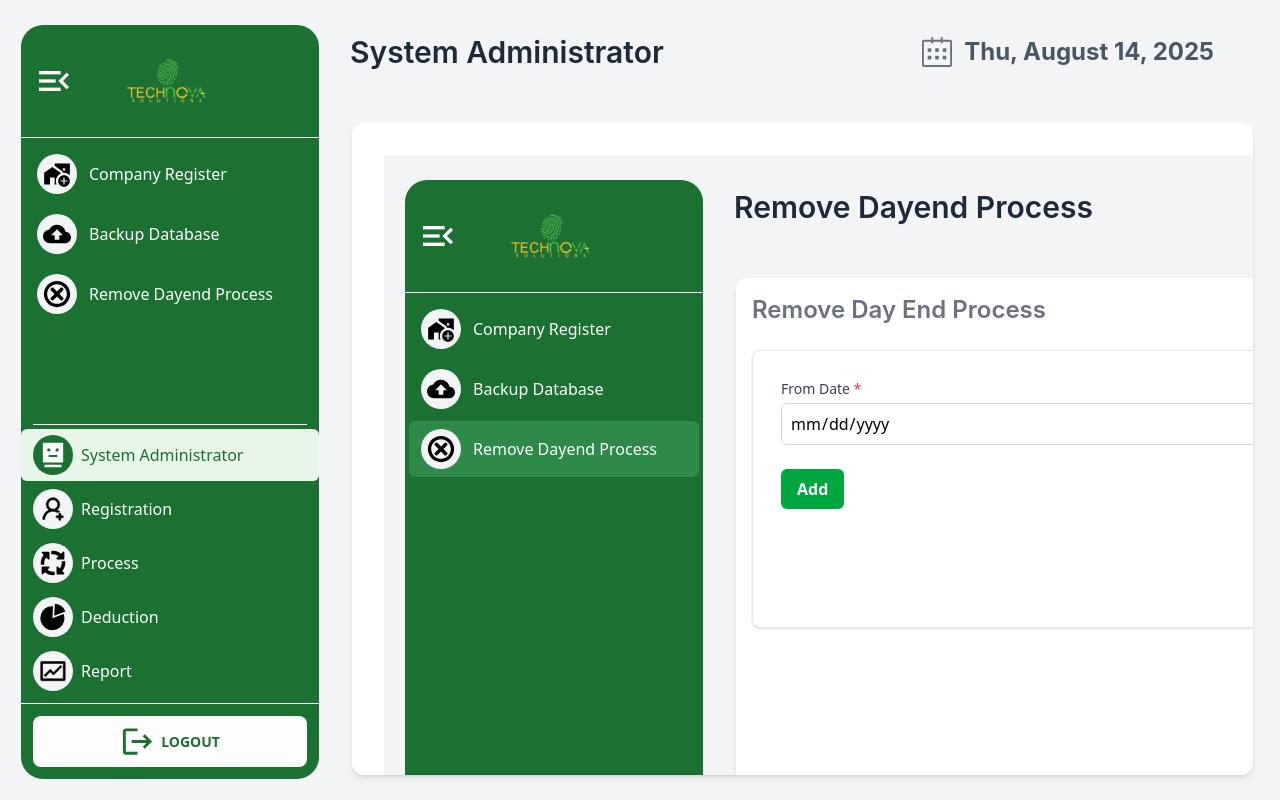
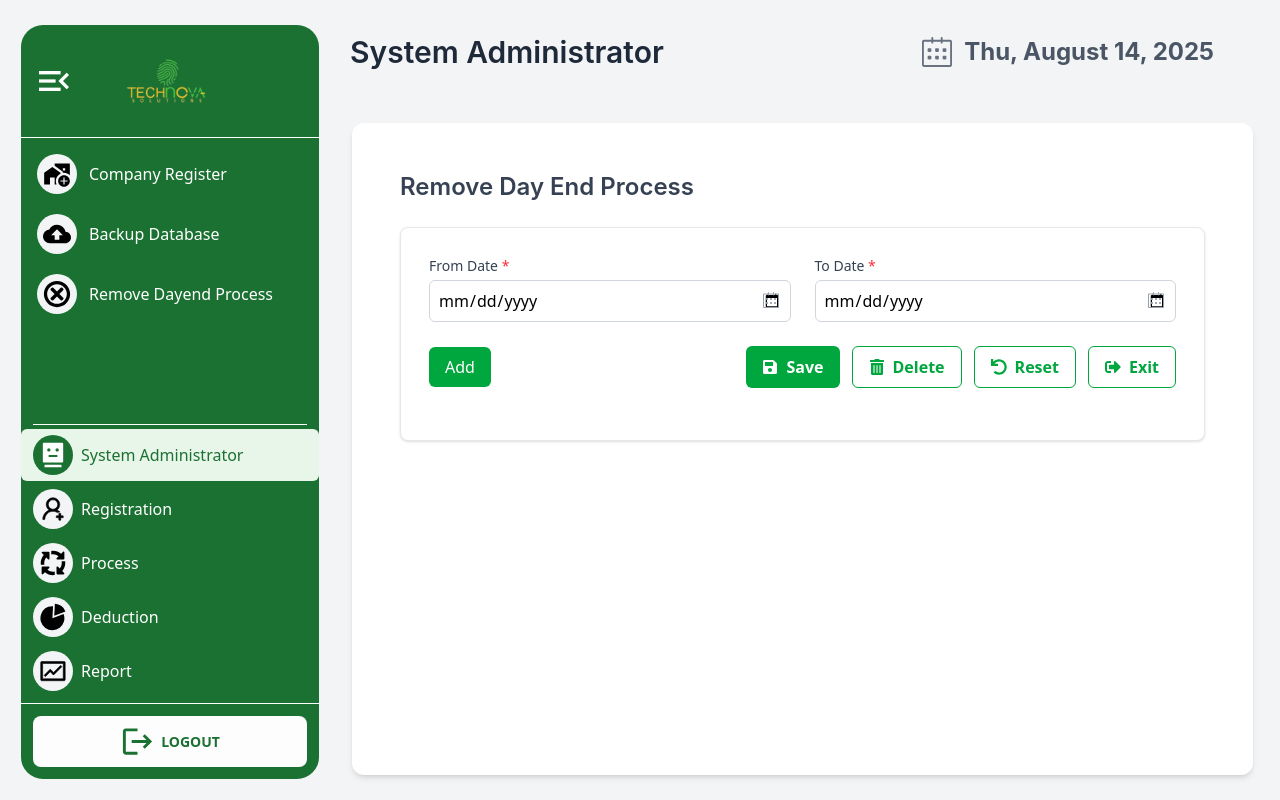
Before and after one commit to kethakabinoth/payroll-technova, a React (Vite) app in the folder Frontend/: page /remove-dayend-process in a window 1280 px wide. Built offline with nearby package versions, Linux system fonts and the light colour scheme.

Commit message:
create RemoveDayEndProcess

```diff
--- a/Frontend/src/Pages/RemoveDayEndProcess.jsx
+++ b/Frontend/src/Pages/RemoveDayEndProcess.jsx
@@ -1,80 +1,15 @@
 // src/pages/RemoveDayEndProcess.jsx
 import React, { useState } from "react";
-import { useNavigate } from "react-router-dom";
 import { SlCalender } from "react-icons/sl";
-import { AiFillRobot, AiOutlineUserAdd, AiOutlineFund } from "react-icons/ai";
-import { FaArrowsSpin } from "react-icons/fa6";
 import { FaSave, FaTrashAlt, FaUndo, FaSignOutAlt } from "react-icons/fa";
-import { GiPieChart, GiCancel } from "react-icons/gi";
-import { MdLogout, MdAddHomeWork, MdBackup } from "react-icons/md";
-import icon from "../assets/icon.png";
-import logo from "../assets/logoN.png";
 
 const RemoveDayEndProcess = () => {
-  const [activeMenu, setActiveMenu] = useState("Remove Dayend Process");
-  const [sidebarCollapsed, setSidebarCollapsed] = useState(false);
-  const [currentDate] = useState(new Date());
-  const navigate = useNavigate();
-
-  // Form state
-  const [formData, setFormData] = useState({
-    fromDate: "",
-    toDate: ""
-  });
-
-  // Table data state
+  const [formData, setFormData] = useState({ fromDate: "", toDate: "" });
   const [tableData, setTableData] = useState([]);
-
-  const toggleSidebar = () => {
-    setSidebarCollapsed(!sidebarCollapsed);
-  };
-
-  const formatDate = (date) =>
-    date.toLocaleString("en-US", {
-      day: "numeric",
-      weekday: "short",
-      year: "numeric",
-      month: "long",
-    });
-
-  const handleMenuClick = (menuName) => {
-    setActiveMenu(menuName);
-    switch(menuName) {
-      case "System Administrator":
-        navigate("/");
-        break;
-      case "Company Register":
-        navigate("/company-register");
-        break;
-      case "Backup Database":
-        navigate("/backup-database");
-        break;
-      case "Remove Dayend Process":
-        navigate("/remove-dayend-process");
-        break;
-      case "Registration":
-        navigate("/registration");
-        break;
-      case "Process":
-        navigate("/process");
-        break;
-      case "Deduction":
-        navigate("/deduction");
-        break;
-      case "Report":
-        navigate("/report");
-        break;
-      default:
-        break;
-    }
-  };
 
   const handleInputChange = (e) => {
     const { name, value } = e.target;
-    setFormData(prev => ({
-      ...prev,
-      [name]: value
-    }));
+    setFormData(prev => ({ ...prev, [name]: value }));
   };
 
   const handleAdd = () => {
@@ -82,304 +17,68 @@ const RemoveDayEndProcess = () => {
       alert("Please select both dates");
       return;
     }
-
-    // Generate mock data for the table
-    const mockData = [
-      {
-        date: "2023-10-01",
-        employeeNo: "EMP001",
-        employeeName: "John Doe",
-        inTime: "08:00 AM",
-        outTime: "05:00 PM"
-      },
-      {
-        date: "2023-10-02",
-        employeeNo: "EMP002",
-        employeeName: "Jane Smith",
-        inTime: "08:30 AM",
-        outTime: "05:30 PM"
-      }
-    ];
-
-    setTableData(mockData);
+    setTableData([
+      { date: "2025-01-05", employeeNo: "EMP001", employeeName: "John Doe", inTime: "08:00", outTime: "17:00" },
+      { date: "2025-01-06", employeeNo: "EMP002", employeeName: "Jane Smith", inTime: "08:30", outTime: "17:30" },
+    ]);
   };
 
-  const handleSave = () => {
-    // Implement save logic here
-    alert("Data saved successfully");
-  };
-
-  const handleDelete = () => {
-    setTableData([]);
-    alert("Data deleted successfully");
-  };
-
-  const handleReset = () => {
-    setFormData({ fromDate: "", toDate: "" });
-    setTableData([]);
-  };
-
-  const handleExit = () => {
-    navigate(-1);
-  };
-
-  const mainMenuItems = [
-    { name: "Company Register", icon: <MdAddHomeWork size={20} /> },
-    { name: "Backup Database", icon: <MdBackup size={20} /> },
-    { name: "Remove Dayend Process", icon: <GiCancel size={20} /> },
-  ];
-
-  const secondaryMenuItems = [
-    { name: "System Administrator", icon: <AiFillRobot size={20} /> },
-    {
-      name: "Registration",
-      icon: <AiOutlineUserAdd size={20} style={{ strokeWidth: "20" }} />,
-    },
-    { name: "Process", icon: <FaArrowsSpin size={20} /> },
-    { name: "Deduction", icon: <GiPieChart size={20} /> },
-    {
-      name: "Report",
-      icon: <AiOutlineFund size={20} style={{ strokeWidth: "20" }} />,
-    },
-  ];
+  const handleSave = () => alert("Data saved successfully");
+  const handleDelete = () => { setTableData([]); alert("Data deleted successfully"); };
+  const handleReset = () => { setFormData({ fromDate: "", toDate: "" }); setTableData([]); };
 
   return (
-    <div className="relative w-[1509px] h-[1024px] bg-gray-100">
-      {/* Header Section */}
-      <header className="absolute top-[34px] left-0 right-0 flex justify-between items-center px-6">
-        <h1
-          className={`font-[inter] text-3xl font-semibold text-gray-800 transition-all duration-300 ${
-            sidebarCollapsed ? "ml-[120px]" : "ml-[326px]"
-          }`}
-        >
-          {activeMenu}
-        </h1>
-        <div className="flex items-center mr-[42px] gap-3">
-          <SlCalender className="text-gray-500 text-3xl" />
-          <span className="text-2xl font-bold text-gray-600 font-[inter]">
-            {formatDate(currentDate)}
-          </span>
-        </div>
-      </header>
+    <div className="w-full h-full p-4">
+      <h2 className="text-2xl font-semibold text-gray-700 mb-6 font-[inter]">Remove Day End Process</h2>
 
-      {/* Sidebar Navigation */}
-      <nav
-        className={`absolute left-[21px] top-[25px] bottom-[21px] bg-[#1b7132] rounded-[22px] flex flex-col transition-all duration-300 ${
-          sidebarCollapsed ? "w-[80px]" : "w-[298px]"
-        } scrollbar-hide`}
-      >
-        {/* Logo Section */}
-        <div
-          className="p-4 border-b border-white border-opacity-20 cursor-pointer flex items-center"
-          onClick={toggleSidebar}
-          style={{ paddingLeft: "13px" }}
-        >
-          <div className="flex items-center gap-3">
-            <img src={icon} alt="Logo" className="w-10 h-10" />
-            {!sidebarCollapsed && (
-              <img src={logo} alt="LogoN" className="w-[80px] h-[80px] ml-10" />
-            )}
-          </div>
-        </div>
-
-        {/* Main Menu */}
-        <div className="flex-1 py-2 overflow-y-auto">
-          {mainMenuItems.map((item) => (
-            <div key={item.name} className="mb-1 mx-1">
-              <button
-                onClick={() => handleMenuClick(item.name)}
-                className={`w-full flex items-center p-2 ${
-                  sidebarCollapsed ? "justify-center" : "pl-3"
-                } rounded-md transition-all duration-150 ${
-                  activeMenu === item.name
-                    ? "compact-hover-active"
-                    : "compact-hover"
-                }`}
-              >
-                <div className="flex items-center justify-center w-10 h-10 rounded-full bg-gray-100">
-                  {React.cloneElement(item.icon, {
-                    size: 28,
-                  })}
-                </div>
-                {!sidebarCollapsed && (
-                  <span className="text-white text-md font-medium ml-3">
-                    {item.name}
-                  </span>
-                )}
-              </button>
-            </div>
-          ))}
-        </div>
-
-        {/* Divider */}
-        <div className="border-t border-white border-opacity-20 mx-3"></div>
-
-        {/* Secondary Menu */}
-        <div className="py-1">
-          {secondaryMenuItems.map((item) => (
-            <button
-              key={item.name}
-              onClick={() => handleMenuClick(item.name)}
-              className={`flex items-center w-full ${
-                sidebarCollapsed ? "justify-center px-0" : "pl-3"
-              } py-1.5 rounded-md mx-0 mb-0.5 transition-all duration-150 ${
-                activeMenu === item.name
-                  ? "bg-[#e8f5e9] text-[#1b7132]"
-                  : "hover:bg-[#80c780] text-white"
-              }`}
-            >
-              <div
-                className={`flex items-center justify-center ${
-                  sidebarCollapsed ? "w-8 h-8" : "w-10 h-10"
-                } rounded-full ${
-                  activeMenu === item.name ? "bg-[#1b7132]" : "bg-gray-100"
-                }`}
-              >
-                {React.cloneElement(item.icon, {
-                  color: activeMenu === item.name ? "#ffffff" : "#000000",
-                  size: 28,
-                })}
-              </div>
-              {!sidebarCollapsed && (
-                <span className="text-md font-medium ml-2">{item.name}</span>
-              )}
-            </button>
-          ))}
-        </div>
-
-        {/* Logout Button */}
-        <div className="p-3 border-t border-white border-opacity-20">
-          <button
-            className={`w-full flex items-center justify-center py-2 ${
-              sidebarCollapsed ? "px-2" : "px-3"
-            } bg-[#FDFDFD] text-[#1b7132] rounded-lg text-sm font-semibold hover:bg-gray-200 transition-colors duration-150`}
-          >
-            <MdLogout
-              size={sidebarCollapsed ? 25 : 35}
-              className={sidebarCollapsed ? "" : "mr-1.5"}
-            />
-            {!sidebarCollapsed && "LOGOUT"}
-          </button>
-        </div>
-      </nav>
-
-      {/* Main Content Area */}
-      <main
-        className={`absolute bg-white rounded-xl shadow-md transition-all duration-300 ${
-          sidebarCollapsed ? "left-[120px]" : "left-[352px]"
-        } top-[123px] right-[27px] bottom-[25px] scrollbar-hide overflow-auto`}
-      >
-        <div className="w-full h-full p-4">
-          <h2 className="text-2xl font-semibold text-gray-500 mb-6 font-[inter]">
-            Remove Day End Process
-          </h2>
-
-          {/* Form Container */}
-          <div
-            className={`bg-white p-7 rounded-lg shadow-sm border border-gray-200 hover:border-green-500 transition-colors duration-300 ${
-              sidebarCollapsed ? "w-[1285px]" : "w-[1095px]"
-            }`}
-          >
-            {/* Date Selection Forms */}
+      <div className="bg-white p-7 rounded-lg shadow-sm border border-gray-200">
         <div className="grid grid-cols-1 md:grid-cols-2 gap-6 mb-6">
           <div className="form-group">
-                <label className="block text-sm font-medium text-gray-700 mb-1">
-                  From Date <span className="text-red-500">*</span>
-                </label>
+            <label className="block text-sm font-medium text-gray-700 mb-1">From Date <span className="text-red-500">*</span></label>
             <div className="relative">
-                  <input
-                    type="date"
-                    name="fromDate"
-                    value={formData.fromDate}
-                    onChange={handleInputChange}
-                    className="w-full border border-gray-300 rounded-md p-2 focus:ring-2 focus:ring-green-500 focus:border-green-500 hover:border-green-400 transition-colors"
-                    required
-                  />
+              <input type="date" name="fromDate" value={formData.fromDate} onChange={handleInputChange} className="w-full border border-gray-300 rounded-md p-2 focus:ring-2 focus:ring-green-500" required />
               <SlCalender className="absolute right-3 top-3 text-gray-400" />
             </div>
           </div>
-
           <div className="form-group">
-                <label className="block text-sm font-medium text-gray-700 mb-1">
-                  To Date <span className="text-red-500">*</span>
-                </label>
+            <label className="block text-sm font-medium text-gray-700 mb-1">To Date <span className="text-red-500">*</span></label>
             <div className="relative">
-                  <input
-                    type="date"
-                    name="toDate"
-                    value={formData.toDate}
-                    onChange={handleInputChange}
-                    className="w-full border border-gray-300 rounded-md p-2 focus:ring-2 focus:ring-green-500 focus:border-green-500 hover:border-green-400 transition-colors"
-                    required
-                  />
+              <input type="date" name="toDate" value={formData.toDate} onChange={handleInputChange} className="w-full border border-gray-300 rounded-md p-2 focus:ring-2 focus:ring-green-500" required />
               <SlCalender className="absolute right-3 top-3 text-gray-400" />
             </div>
           </div>
         </div>
 
-            {/* Add Button */}
-            <div className="flex justify-start mb-6">
-              <button
-                onClick={handleAdd}
-                className="flex items-center bg-green-600 hover:bg-green-700 text-white font-bold py-2 px-4 rounded-md transition-colors"
-              >
-                Add
-              </button>
+        <div className="flex justify-between items-center mb-6">
+          <button onClick={handleAdd} className="px-4 py-2 bg-green-600 text-white rounded-md">Add</button>
+          <div className="flex gap-3">
+            <button onClick={handleSave} className="flex items-center bg-green-600 hover:bg-green-700 text-white font-bold py-2 px-4 rounded-md"><FaSave className="mr-2" /> Save</button>
+            <button onClick={handleDelete} className="flex items-center bg-white hover:bg-green-100 text-green-600 font-bold py-2 px-4 rounded-md border border-green-600"><FaTrashAlt className="mr-2" /> Delete</button>
+            <button onClick={handleReset} className="flex items-center bg-white hover:bg-green-100 text-green-600 font-bold py-2 px-4 rounded-md border border-green-600"><FaUndo className="mr-2" /> Reset</button>
+            <button onClick={()=>window.history.back()} className="flex items-center bg-white hover:bg-green-100 text-green-600 font-bold py-2 px-4 rounded-md border border-green-600"><FaSignOutAlt className="mr-2" /> Exit</button>
+          </div>
         </div>
 
-            {/* Action Buttons */}
-            <div className="flex justify-end space-x-4 mb-6">
-              <button
-                onClick={handleSave}
-                className="flex items-center bg-green-600 hover:bg-green-700 text-white font-bold py-2 px-4 rounded-md transition-colors"
-              >
-                <FaSave className="mr-2" />
-                Save
-              </button>
-              <button
-                onClick={handleDelete}
-                className="flex items-center bg-white hover:bg-green-100 text-green-600 font-bold py-2 px-4 rounded-md transition-colors border border-green-600"
-              >
-                <FaTrashAlt className="mr-2" />
-                Delete
-              </button>
-              <button
-                onClick={handleReset}
-                className="flex items-center bg-white hover:bg-green-100 text-green-600 font-bold py-2 px-4 rounded-md transition-colors border border-green-600"
-              >
-                <FaUndo className="mr-2" />
-                Reset
-              </button>
-              <button
-                onClick={handleExit}
-                className="flex items-center bg-white hover:bg-green-100 text-green-600 font-bold py-2 px-4 rounded-md transition-colors border border-green-600"
-              >
-                <FaSignOutAlt className="mr-2" />
-                Exit
-              </button>
-            </div>
-
-            {/* Table */}
         {tableData.length > 0 && (
           <div className="overflow-x-auto">
             <table className="min-w-full bg-white border border-gray-200">
               <thead>
                 <tr className="bg-gray-100">
-                      <th className="py-2 px-4 border-b border-gray-200 text-left">Date</th>
-                      <th className="py-2 px-4 border-b border-gray-200 text-left">Employee No</th>
-                      <th className="py-2 px-4 border-b border-gray-200 text-left">Employee Name</th>
-                      <th className="py-2 px-4 border-b border-gray-200 text-left">In Time</th>
-                      <th className="py-2 px-4 border-b border-gray-200 text-left">Out Time</th>
+                  <th className="py-2 px-4 text-left">Date</th>
+                  <th className="py-2 px-4 text-left">Employee No</th>
+                  <th className="py-2 px-4 text-left">Employee Name</th>
+                  <th className="py-2 px-4 text-left">In Time</th>
+                  <th className="py-2 px-4 text-left">Out Time</th>
                 </tr>
               </thead>
               <tbody>
-                    {tableData.map((row, index) => (
-                      <tr key={index} className="hover:bg-gray-50">
-                        <td className="py-2 px-4 border-b border-gray-200">{row.date}</td>
-                        <td className="py-2 px-4 border-b border-gray-200">{row.employeeNo}</td>
-                        <td className="py-2 px-4 border-b border-gray-200">{row.employeeName}</td>
-                        <td className="py-2 px-4 border-b border-gray-200">{row.inTime}</td>
-                        <td className="py-2 px-4 border-b border-gray-200">{row.outTime}</td>
+                {tableData.map((row, idx)=> (
+                  <tr key={idx} className="hover:bg-gray-50">
+                    <td className="py-2 px-4 border-t">{row.date}</td>
+                    <td className="py-2 px-4 border-t">{row.employeeNo}</td>
+                    <td className="py-2 px-4 border-t">{row.employeeName}</td>
+                    <td className="py-2 px-4 border-t">{row.inTime}</td>
+                    <td className="py-2 px-4 border-t">{row.outTime}</td>
                   </tr>
                 ))}
               </tbody>
@@ -388,8 +87,6 @@ const RemoveDayEndProcess = () => {
         )}
       </div>
     </div>
-      </main>
-    </div>
   );
 };
 
```
Lines whose indentation alone changed are shown as unchanged.
